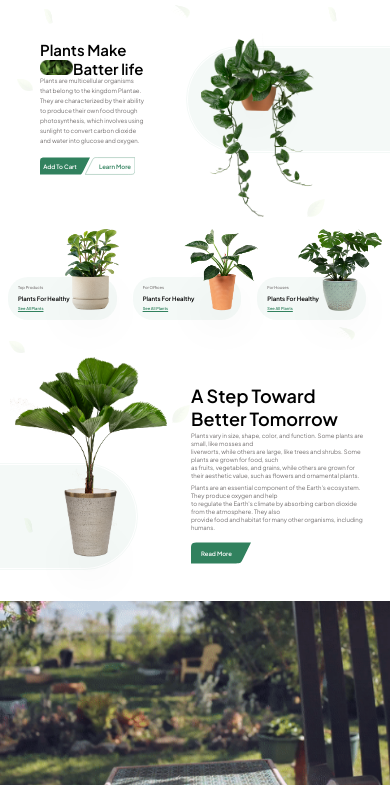
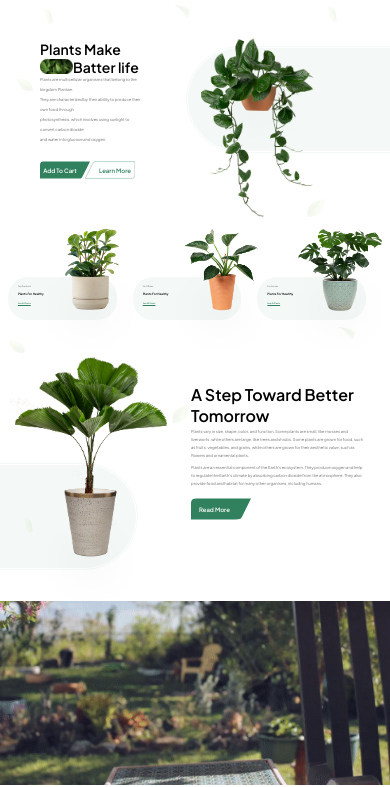
Before and after one commit to SHMUL-BEBE/_Platino_, a plain HTML site: page index.html in a window 390 px wide. Shown: the part 57-844 px from the top of the page. Drawn offline with Linux system fonts and the light colour scheme; a web font is replaced by a local one.

Commit message:
Update styles.css

```diff
--- a/css/styles.css
+++ b/css/styles.css
@@ -1361,7 +1361,7 @@ footer {
     }
 
     .title1, .title2{
-        font-size: 15px;
+        font-size: 14px;
     }
 
     .str{
@@ -1376,7 +1376,7 @@ footer {
     }
 
     .text1{
-        font-size: 6px;
+        font-size: 4px;
         line-height: 10px;
         width: 104px;
         height: 70px;
@@ -1389,7 +1389,7 @@ footer {
     }
 
     .btn1,.btn2 {
-        margin-top: 10px;
+        margin-top: 15px;
         font-size: 6px;
 
     }
@@ -1450,7 +1450,7 @@ footer {
     }
 
     .name1, .name3{
-        font-size: 4px;
+        font-size: 2px;
     }
 
     .name1{
@@ -1459,7 +1459,7 @@ footer {
 
     .name2{
         margin-bottom: -6px;
-        font-size: 6px;
+        font-size: 3px;
     }
 
     .pot{
@@ -1510,11 +1510,11 @@ footer {
     }
 
     .title3{
-        font-size: 18px;
+        font-size: 16px;
     }
 
     .text2,.text3{
-        font-size: 6px;
+        font-size: 4px;
         line-height: 8px;
     }
 
@@ -1524,7 +1524,7 @@ footer {
     }
 
     .txt_btn3{
-        margin-left: 10px;
+        margin-left: 8px;
         font-size: 6px;
     }
 
```
